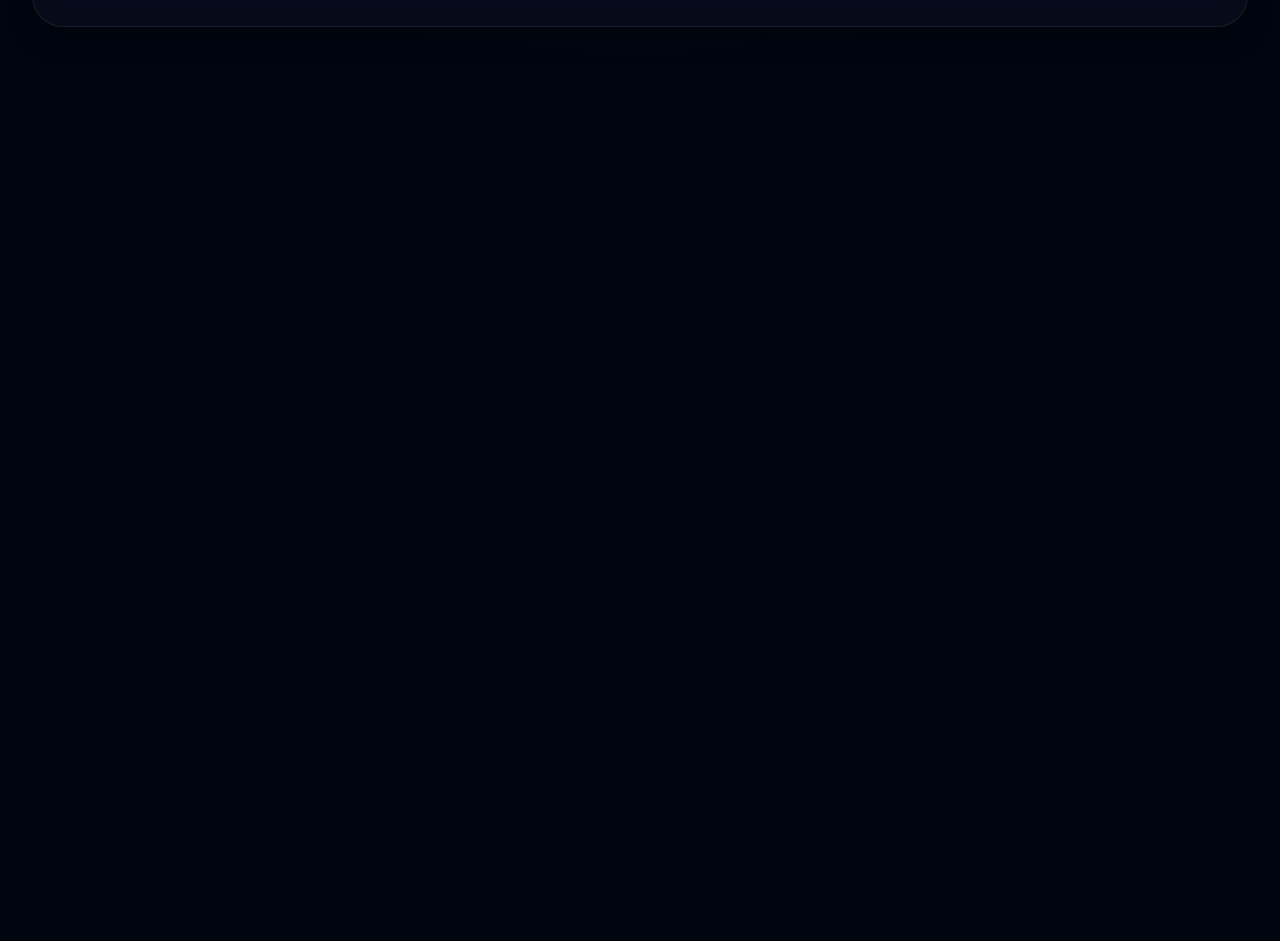
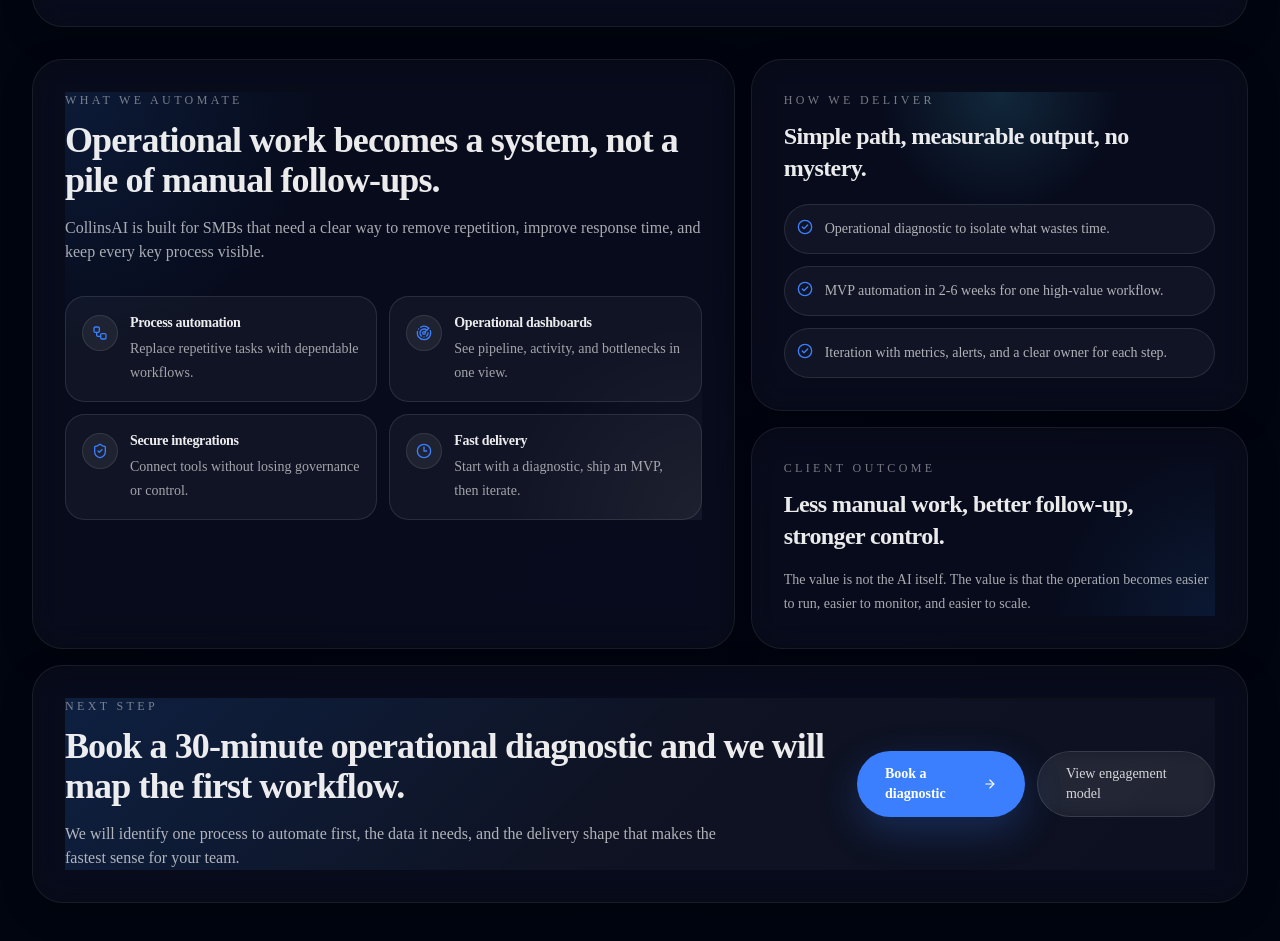
Before and after one commit to alejandroareiza2346/collinsai-me, a Next.js app: page / in a window 1280 px wide. Shown: the part 1685-2626 px from the top of the page. Before the commit the page ends 1792 px from the top, so only its background shows below. Built offline with nearby package versions, Linux system fonts and the light colour scheme; no server answers.

Commit message:
feat(site): expand homepage with delivery and CTA sections

```diff
--- a/src/app/features/page.tsx
+++ b/src/app/features/page.tsx
@@ -84,6 +84,8 @@ const fundabilitySignals = [
     title: "Compounding efficiency",
     description: "Automations, integrations, and operational data improve the system over time.",
   },
+]
+
 export default function FeaturesPage() {
   return (
     <div className="relative min-h-screen overflow-hidden bg-[var(--background)] text-white">
@@ -144,11 +146,11 @@ export default function FeaturesPage() {
                   Product language
                 </p>
                 <h3 className="mt-3 text-3xl font-semibold tracking-tight text-white/92 sm:text-4xl">
-                  Glass surfaces that feel alive, not static.
+                  Service pages should explain value fast, not make people decode jargon.
                 </h3>
                 <p className="mt-4 text-sm leading-6 text-white/65 sm:text-base">
-                  The service should feel like a practical wedge into real operational pain,
-                  with enough clarity and speed to help SMBs adopt it quickly.
+                  CollinsAI needs a page that shows the outcome, the delivery model, and the
+                  operational pain it removes in one pass.
                 </p>
               </div>
 
@@ -182,11 +184,11 @@ export default function FeaturesPage() {
               </div>
               <div className="mt-10 flex items-center gap-3 text-sm text-white/68">
                 <Bot className="h-4 w-4 text-[var(--primary)]" />
-                <span>Problem-first delivery narrative</span>
+                  <span>Problem-first service narrative</span>
               </div>
               <div className="mt-4 flex items-center gap-3 text-sm text-white/68">
                 <Sparkles className="h-4 w-4 text-[var(--primary)]" />
-                <span>Repeatable implementation and retention loops</span>
+                  <span>Repeatable implementation and clearer retention loops</span>
               </div>
             </div>
           </GlassCard>
--- a/src/app/page.tsx
+++ b/src/app/page.tsx
@@ -3,8 +3,7 @@
 import Image from "next/image"
 import Link from "next/link"
 import { motion } from "framer-motion"
-import { useState } from "react"
-import { ArrowRight, Layers3, Menu, X } from "lucide-react"
+import { ArrowRight, CheckCircle2, Clock3, Layers3, Radar, ShieldCheck, Workflow } from "lucide-react"
 
 import GlassCard from "@/components/GlassCard"
 import PerformanceWidget from "@/components/PerformanceWidget"
@@ -12,8 +11,6 @@ import Header from "@/components/Header"
 import { trackEvent } from "@/lib/analytics"
 
 export default function Home() {
-  const [mobileMenuOpen, setMobileMenuOpen] = useState(false)
-
   return (
     <div className="relative min-h-screen overflow-hidden bg-[var(--background)] text-white">
       <div className="pointer-events-none absolute inset-0 overflow-hidden">
@@ -106,6 +103,119 @@ export default function Home() {
         <section className="mt-8">
           <PerformanceWidget />
         </section>
+
+        <section className="mt-8 grid gap-4 lg:grid-cols-12">
+          <GlassCard className="relative overflow-hidden p-6 lg:col-span-7 lg:p-8">
+            <div className="absolute inset-0 bg-[radial-gradient(circle_at_top_left,rgba(47,136,255,0.12),transparent_34%),radial-gradient(circle_at_bottom_right,rgba(255,255,255,0.05),transparent_26%)]" />
+            <div className="relative flex h-full flex-col justify-between gap-8">
+              <div>
+                <p className="text-xs uppercase tracking-[0.28em] text-white/45">What we automate</p>
+                <h2 className="mt-3 max-w-2xl text-3xl font-semibold tracking-tight text-white/92 sm:text-4xl">
+                  Operational work becomes a system, not a pile of manual follow-ups.
+                </h2>
+                <p className="mt-4 max-w-2xl text-sm leading-6 text-white/65 sm:text-base">
+                  CollinsAI is built for SMBs that need a clear way to remove repetition,
+                  improve response time, and keep every key process visible.
+                </p>
+              </div>
+
+              <div className="grid gap-3 sm:grid-cols-2">
+                {[
+                  [Workflow, "Process automation", "Replace repetitive tasks with dependable workflows."],
+                  [Radar, "Operational dashboards", "See pipeline, activity, and bottlenecks in one view."],
+                  [ShieldCheck, "Secure integrations", "Connect tools without losing governance or control."],
+                  [Clock3, "Fast delivery", "Start with a diagnostic, ship an MVP, then iterate."],
+                ].map(([Icon, title, description]) => (
+                  <div
+                    key={title}
+                    className="rounded-[calc(var(--radius)*1.4)] border border-white/10 bg-white/[0.04] p-4"
+                  >
+                    <div className="flex items-start gap-3">
+                      <div className="mt-0.5 flex h-9 w-9 shrink-0 items-center justify-center rounded-2xl border border-white/10 bg-white/6 text-[var(--primary)]">
+                        <Icon className="h-4 w-4" />
+                      </div>
+                      <div>
+                        <p className="text-sm font-semibold tracking-tight text-white/92">{title}</p>
+                        <p className="mt-1 text-sm leading-6 text-white/62">{description}</p>
+                      </div>
+                    </div>
+                  </div>
+                ))}
+              </div>
+            </div>
+          </GlassCard>
+
+          <div className="grid gap-4 lg:col-span-5">
+            <GlassCard className="relative overflow-hidden p-6 lg:p-8">
+              <div className="absolute inset-0 bg-[radial-gradient(circle_at_top,rgba(83,214,255,0.14),transparent_34%)]" />
+              <div className="relative">
+                <p className="text-xs uppercase tracking-[0.28em] text-white/45">How we deliver</p>
+                <h2 className="mt-3 text-2xl font-semibold tracking-tight text-white/92">
+                  Simple path, measurable output, no mystery.
+                </h2>
+                <div className="mt-5 space-y-3">
+                  {[
+                    "Operational diagnostic to isolate what wastes time.",
+                    "MVP automation in 2-6 weeks for one high-value workflow.",
+                    "Iteration with metrics, alerts, and a clear owner for each step.",
+                  ].map((item) => (
+                    <div key={item} className="flex items-start gap-3 rounded-2xl border border-white/10 bg-white/[0.04] p-3">
+                      <CheckCircle2 className="mt-0.5 h-4 w-4 shrink-0 text-[var(--primary)]" />
+                      <p className="text-sm leading-6 text-white/68">{item}</p>
+                    </div>
+                  ))}
+                </div>
+              </div>
+            </GlassCard>
+
+            <GlassCard className="relative overflow-hidden p-6 lg:p-8">
+              <div className="absolute inset-0 bg-[radial-gradient(circle_at_bottom_right,rgba(47,136,255,0.1),transparent_36%)]" />
+              <div className="relative">
+                <p className="text-xs uppercase tracking-[0.28em] text-white/45">Client outcome</p>
+                <h2 className="mt-3 text-2xl font-semibold tracking-tight text-white/92">
+                  Less manual work, better follow-up, stronger control.
+                </h2>
+                <p className="mt-4 text-sm leading-6 text-white/65">
+                  The value is not the AI itself. The value is that the operation becomes easier
+                  to run, easier to monitor, and easier to scale.
+                </p>
+              </div>
+            </GlassCard>
+          </div>
+
+          <GlassCard className="relative overflow-hidden p-6 lg:col-span-12 lg:p-8">
+            <div className="absolute inset-0 bg-[linear-gradient(135deg,rgba(47,136,255,0.16),rgba(255,255,255,0.03),rgba(255,255,255,0.02))]" />
+            <div className="relative flex flex-col gap-6 lg:flex-row lg:items-center lg:justify-between">
+              <div className="max-w-3xl">
+                <p className="text-xs uppercase tracking-[0.28em] text-white/45">Next step</p>
+                <h2 className="mt-3 text-3xl font-semibold tracking-tight text-white/92 sm:text-4xl">
+                  Book a 30-minute operational diagnostic and we will map the first workflow.
+                </h2>
+                <p className="mt-4 max-w-2xl text-sm leading-6 text-white/68 sm:text-base">
+                  We will identify one process to automate first, the data it needs, and the
+                  delivery shape that makes the fastest sense for your team.
+                </p>
+              </div>
+
+              <div className="flex flex-col gap-3 sm:flex-row">
+                <Link
+                  href="/contact"
+                  onClick={() => trackEvent("cta_contact_click", { location: "footer" })}
+                  className="group inline-flex items-center justify-center gap-2 rounded-full bg-[var(--primary)] px-7 py-3 text-sm font-semibold text-white shadow-[0_14px_40px_rgba(59,127,255,0.24)] transition-transform duration-300 hover:-translate-y-0.5"
+                >
+                  <span>Book a diagnostic</span>
+                  <ArrowRight className="h-4 w-4 transition-transform duration-300 group-hover:translate-x-0.5" />
+                </Link>
+                <Link
+                  href="/pricing"
+                  className="inline-flex items-center justify-center gap-2 rounded-full border border-white/12 bg-white/4 px-7 py-3 text-sm font-medium text-white/82 backdrop-blur-sm transition hover:border-white/18 hover:bg-white/6"
+                >
+                  View engagement model
+                </Link>
+              </div>
+            </div>
+          </GlassCard>
+        </section>
       </main>
     </div>
   )
```
